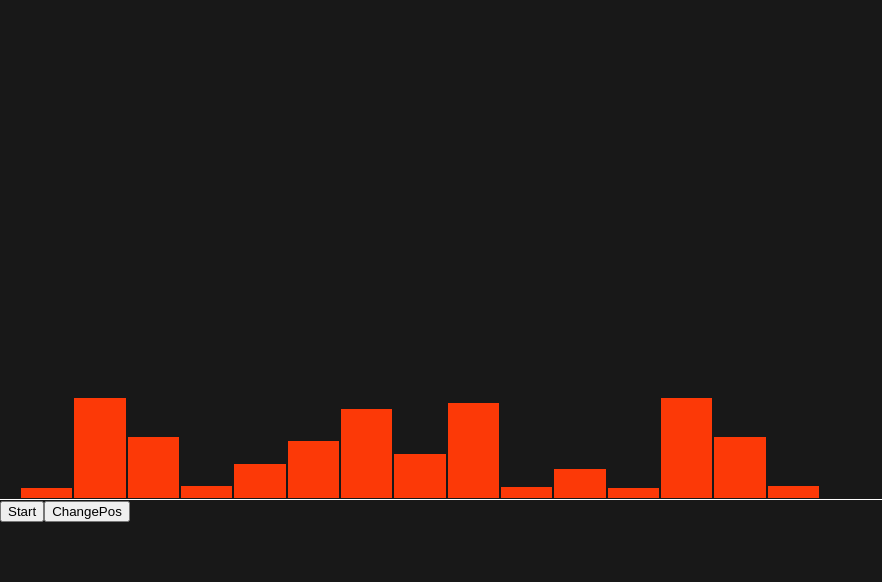
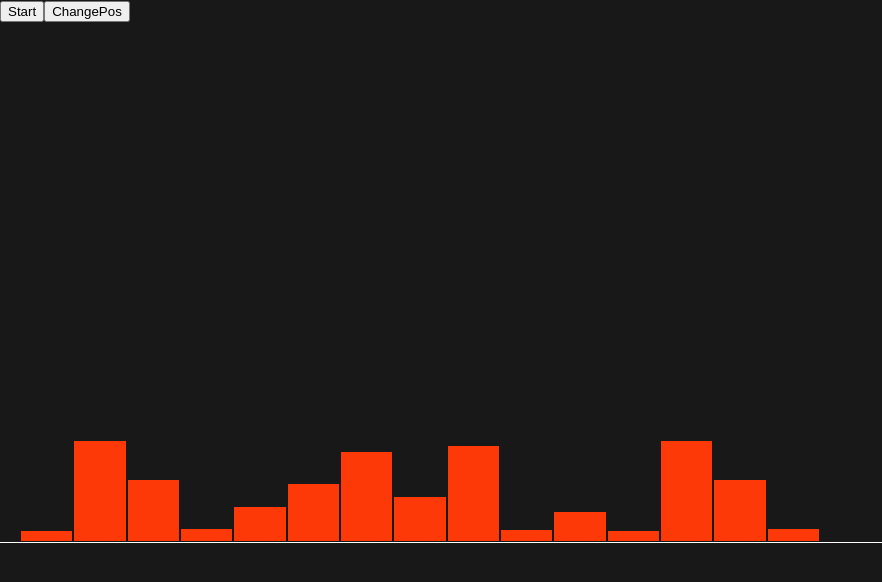
Before and after one commit to avramenkomy/sorting_algorithms, a React (Create React App) app: page / in a window 1280 px wide. Shown: the top 582 px of the page, without its empty margins (0-882 px from the left). Built offline with nearby package versions, Linux system fonts and the light colour scheme.

Commit message:
WIP: update styles arr container

```diff
--- a/src/modules/Array/style.css
+++ b/src/modules/Array/style.css
@@ -1,13 +1,13 @@
 .array {
-  margin: 0 auto;
+  margin: 20px auto;
   padding: 20px 20px 0 20px; /* top right bottom left */
   width: 100%;
-  min-height: 500px;
-  height: 100%;
   border-bottom: 1px solid white;
   box-sizing: border-box;
   display: flex;
   flex-wrap: nowrap;
   flex-direction: row;
   align-items: flex-end;
+  position: absolute;
+  top: 50%;
 }
```
